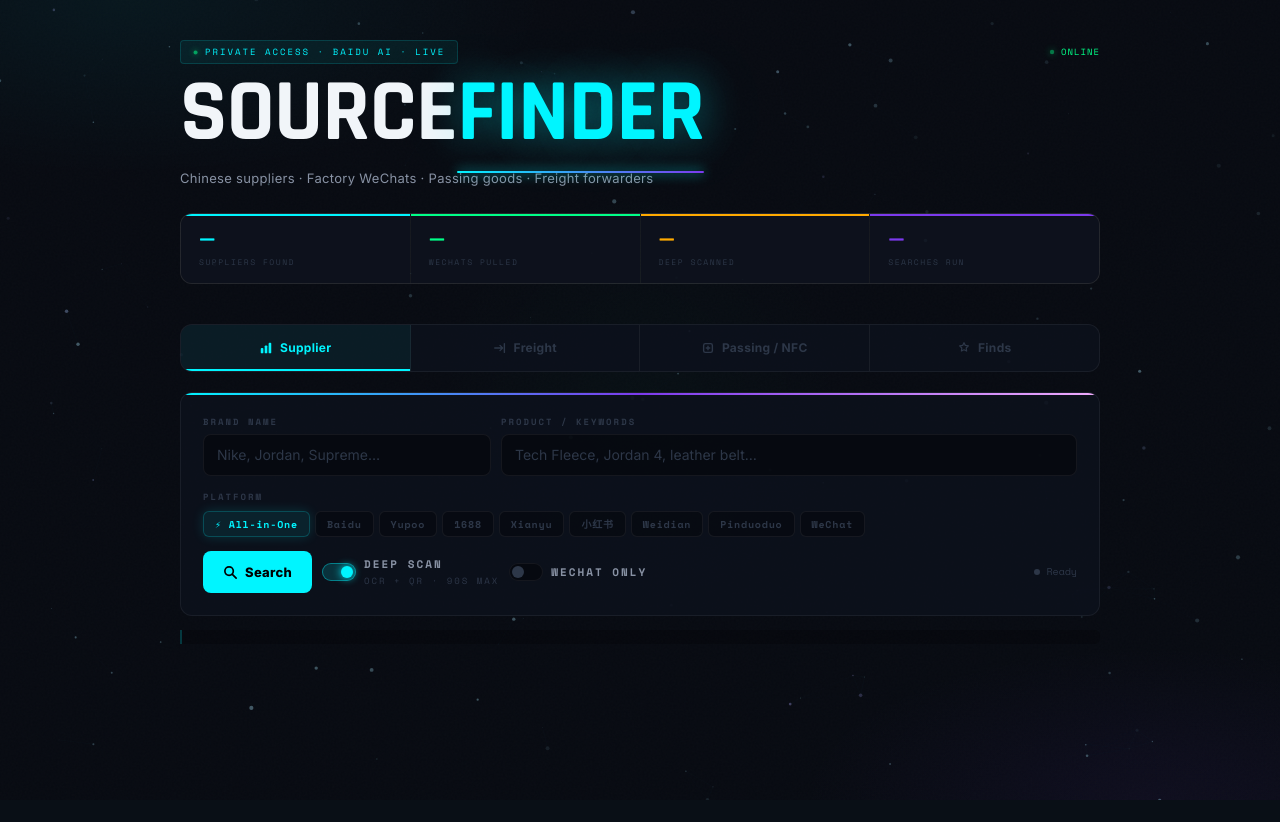
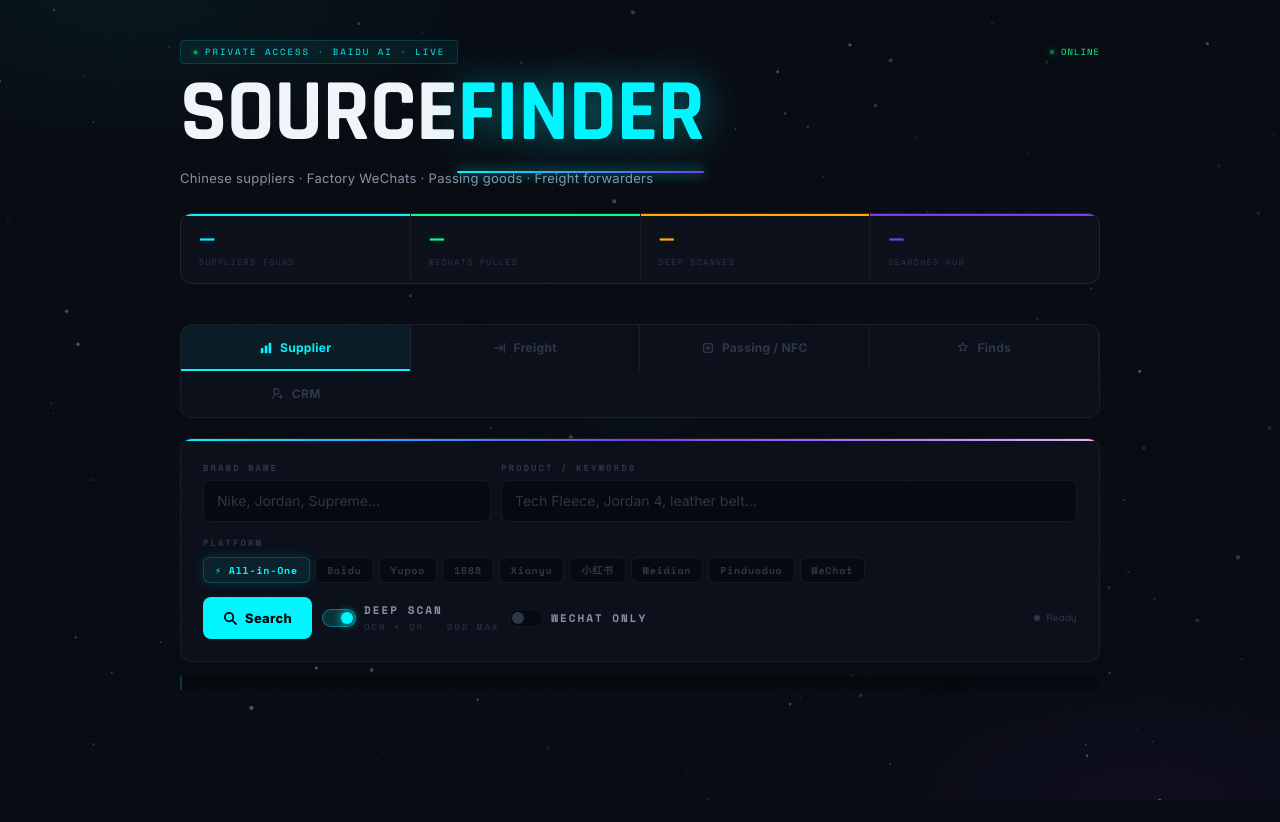
Before and after one commit to cadehottmansox-sys/baidu-scrape, a Flask app: template templates/index.html in a window 1280 px wide. Before the commit the page ends 800 px from the top, so only its background shows below. Run offline with Flask 3, Linux system fonts and the light colour scheme; the template is opened without the code that fills it, so the values that code supplies are empty.

Commit message:
Update index.html

```diff
--- a/templates/index.html
+++ b/templates/index.html
@@ -48,6 +48,10 @@
       <button class="tab-btn" data-tab="finds">
         <svg width="14" height="14" viewBox="0 0 16 16" fill="none"><path d="M8 2l1.5 3 3.5.5-2.5 2.5.5 3.5L8 10l-3 1.5.5-3.5L3 5.5l3.5-.5z" stroke="currentColor" stroke-width="1.4" stroke-linejoin="round"/></svg>
         Finds
+      </button>
+      <button class="tab-btn" data-tab="crm">
+        <svg width="14" height="14" viewBox="0 0 16 16" fill="none"><circle cx="6" cy="5" r="3" stroke="currentColor" stroke-width="1.5"/><path d="M2 13c0-2.2 1.8-4 4-4" stroke="currentColor" stroke-width="1.5" stroke-linecap="round"/><path d="M11 9v4M9 11h4" stroke="currentColor" stroke-width="1.5" stroke-linecap="round"/></svg>
+        CRM
       </button>
     </nav>
 
@@ -241,7 +245,73 @@
       </div>
     </section>
 
+    <!-- CRM TAB -->
+    <section class="tab-panel" id="tab-crm">
+      <div class="crm-header">
+        <div>
+          <h2 class="finds-title">Supplier CRM</h2>
+          <p class="finds-sub">Track every supplier · Status · Prices · Notes</p>
+        </div>
+        <button class="btn-primary" onclick="openCrmModal()">
+          <svg width="13" height="13" viewBox="0 0 16 16" fill="none"><path d="M8 3v10M3 8h10" stroke="currentColor" stroke-width="1.8" stroke-linecap="round"/></svg>
+          Add Supplier
+        </button>
+      </div>
+
+      <!-- CRM STATS -->
+      <div class="crm-stats" id="crmStats"></div>
+
+      <!-- CRM TABLE -->
+      <div class="crm-table-wrap">
+        <div class="crm-table-head">
+          <span>Supplier</span><span>WeChat</span><span>Product</span><span>Price</span><span>Status</span><span>Last Contact</span><span></span>
+        </div>
+        <div id="crmRows"></div>
+        <div class="crm-empty" id="crmEmpty" style="display:none">No suppliers tracked yet. Add your first one!</div>
+      </div>
+
+      <!-- QR GENERATOR -->
+      <div class="qr-section">
+        <div class="qr-title">
+          <svg width="14" height="14" viewBox="0 0 16 16" fill="none"><rect x="2" y="2" width="5" height="5" rx="1" stroke="currentColor" stroke-width="1.5"/><rect x="9" y="2" width="5" height="5" rx="1" stroke="currentColor" stroke-width="1.5"/><rect x="2" y="9" width="5" height="5" rx="1" stroke="currentColor" stroke-width="1.5"/><path d="M9 9h2v2H9zM11 11h2v2h-2zM13 9h.01M9 13h4" stroke="currentColor" stroke-width="1.5" stroke-linecap="round"/></svg>
+          WeChat QR Generator
+        </div>
+        <p class="qr-sub">Enter a WeChat ID to generate a QR code you can screenshot to add them directly</p>
+        <div style="display:flex;gap:8px;margin-top:10px">
+          <input type="text" id="qrInput" placeholder="WeChat ID e.g. ptx351" style="flex:1;height:38px"/>
+          <button class="btn-primary" onclick="genQR()" style="height:38px;padding:0 16px;white-space:nowrap">Generate QR</button>
+        </div>
+        <div id="qrOutput" style="margin-top:12px;text-align:center"></div>
+      </div>
+    </section>
+
   </main>
+
+  <!-- CRM MODAL -->
+  <div class="modal-overlay" id="crmModal" style="display:none" onclick="if(event.target===this)closeCrmModal()">
+    <div class="modal-card">
+      <h3 class="modal-title">Add Supplier</h3>
+      <label>Supplier Name *</label><input type="text" id="crmName" placeholder="Factory name or nickname"/>
+      <label>WeChat ID</label><input type="text" id="crmWechat" placeholder="e.g. ptx351"/>
+      <label>Product</label><input type="text" id="crmProduct" placeholder="e.g. Jordan 4, Tech Fleece"/>
+      <label>Price</label><input type="text" id="crmPrice" placeholder="e.g. ¥180/pair, MOQ 10"/>
+      <label>Status</label>
+      <select id="crmStatus" style="height:40px;padding:0 12px;background:rgba(0,0,0,.4);border:1px solid rgba(255,255,255,.07);border-radius:8px;color:#f1f5f9;font-family:Inter,sans-serif;margin-bottom:10px;width:100%;outline:none">
+        <option value="new">🆕 New Lead</option>
+        <option value="contacted">📨 Contacted</option>
+        <option value="replied">💬 Replied</option>
+        <option value="sampling">📦 Sampling</option>
+        <option value="ordered">✅ Ordered</option>
+        <option value="passed">❌ Passed</option>
+      </select>
+      <label>Notes</label><textarea id="crmNotes" placeholder="Quality, communication, anything useful…"></textarea>
+      <div class="modal-btns">
+        <button class="btn-primary" onclick="saveCrmEntry()">Save Supplier</button>
+        <button class="tool-btn" onclick="closeCrmModal()">Cancel</button>
+      </div>
+      <p class="msg" id="crmMsg"></p>
+    </div>
+  </div>
 
   <!-- POST FIND MODAL -->
   <div class="modal-overlay" id="findModal" style="display:none" onclick="if(event.target===this)closeFindModal()">
```
